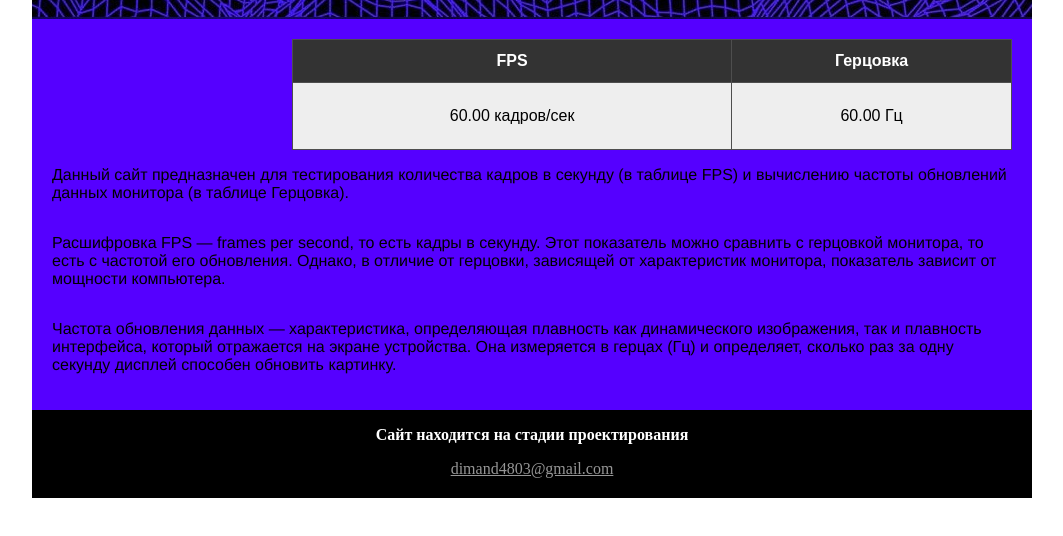
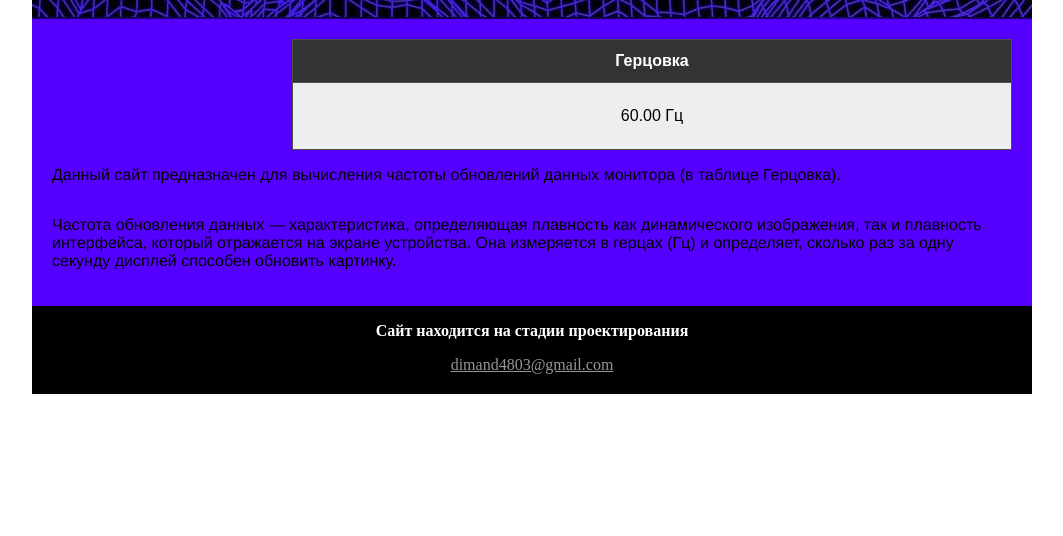
Before and after one commit to dogee4803/FPS-and-screen-refresh-rate-test, a plain HTML site: page index.html in a window 1280 px wide. Shown: the part 136-672 px from the top of the page, without its empty margins (108-1171 px from the left). Drawn offline with Linux system fonts and the light colour scheme.

Commit message:
Add files via upload
Deleted the code that didn't work.

```diff
--- a/index.html
+++ b/index.html
@@ -19,17 +19,16 @@
                     <table class="table">
                       <thead>
                           <tr>
-                              <th>FPS</th> <th>Герцовка</th>
+                              <th>Герцовка</th>
                           </tr>
                       </thead>
                       <tbody>
                         <tr>
-                            <td><p id="fps"></p></td> <td><p id="hz"></p></td>
+                            <td><p id="hz"></p></td>
                         </tr>
                       </tbody>
                     </table>
-                    <p>Данный сайт предназначен для тестирования количества кадров в секунду (в таблице FPS) и вычислению частоты обновлений данных монитора (в таблице Герцовка).</p>
-                    <p>Расшифровка FPS — frames per second, то есть кадры в секунду. Этот показатель можно сравнить с герцовкой монитора, то есть с частотой его обновления. Однако, в отличие от герцовки, зависящей от характеристик монитора, показатель зависит от мощности компьютера.</p>
+                    <p>Данный сайт предназначен для вычисления частоты обновлений данных монитора (в таблице Герцовка).</p>
                     <p>Частота обновления данных — характеристика, определяющая плавность как динамического изображения, так и плавность интерфейса, который отражается на экране устройства. Она измеряется в герцах (Гц) и определяет, сколько раз за одну секунду дисплей способен обновить картинку.</p>
                   </section>
                 </article>
@@ -52,21 +51,6 @@
               requestAnimationFrame(update);
             }
             requestAnimationFrame(update);
-            //Для подсчета FPS.
-            var fps = document.getElementById("fps");
-            var lastCalledTime;
-            var fpsCounter = function() {
-              if(!lastCalledTime) {
-                lastCalledTime = performance.now();
-                fps.innerHTML = "0 FPS";
-              }
-              var delta = (performance.now() - lastCalledTime) / 1000;
-              lastCalledTime = performance.now();
-              var fpsCount = 1 / delta;
-              fps.innerHTML = fpsCount.toPrecision(4) + " кадров/сек";
-              requestAnimationFrame(fpsCounter);
-            };
-            fpsCounter();
           </script>
         </div>
     </body>
--- a/style1.css
+++ b/style1.css
@@ -73,14 +73,6 @@ footer{
     display: block;
     color: rgb(150, 150, 150);
 }
-.picture {
-    border: 1px solid rgb(0, 0, 0);
-    width: 230px;
-    height: 150px;
-    margin-right: 10px;
-    margin-bottom: 5px;
-    float: left;
-}
 .p-contacts{
     font-weight: bold;
 }
@@ -88,6 +80,3 @@ footer{
 #hz {
 
 }
-#fps {
-
-}
```
